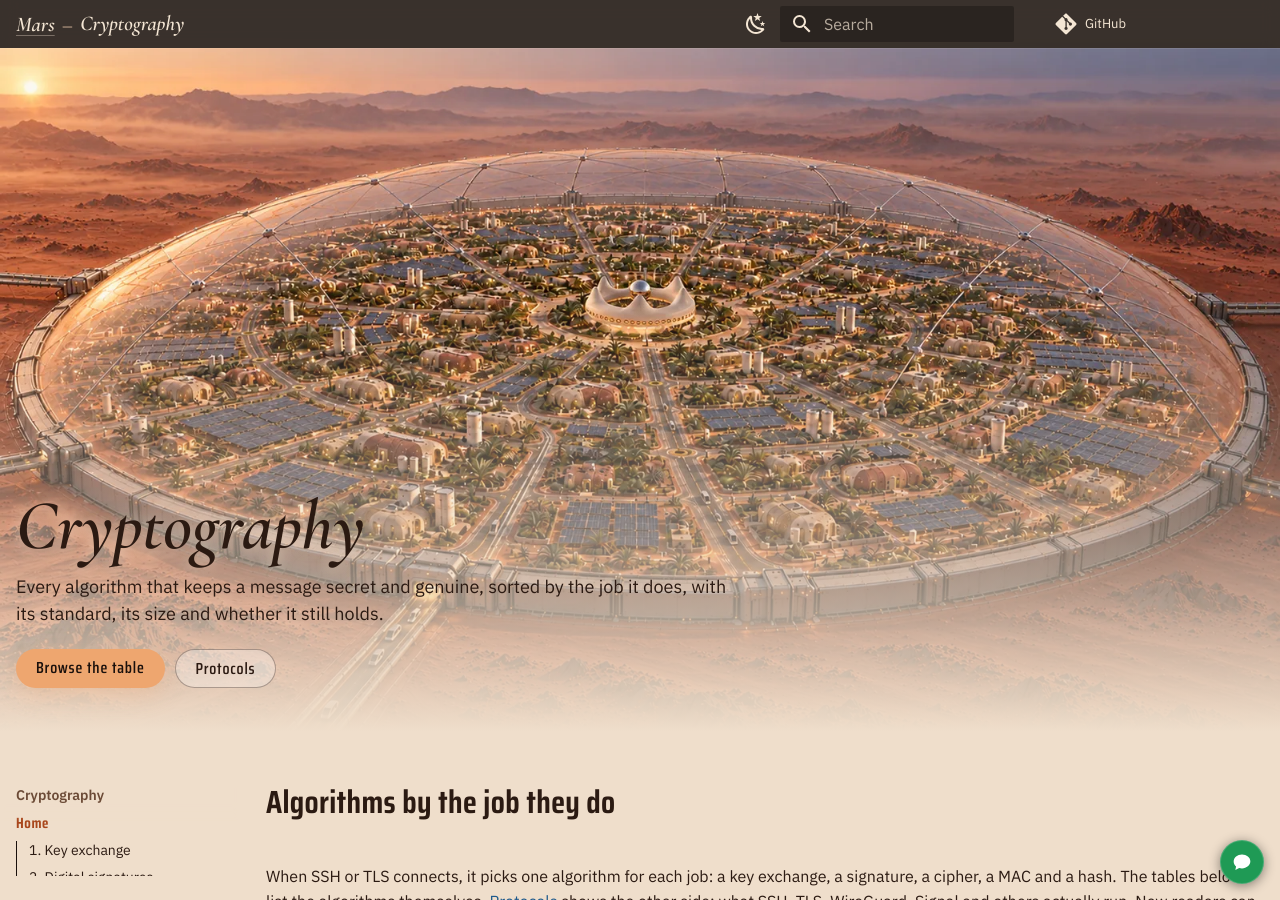
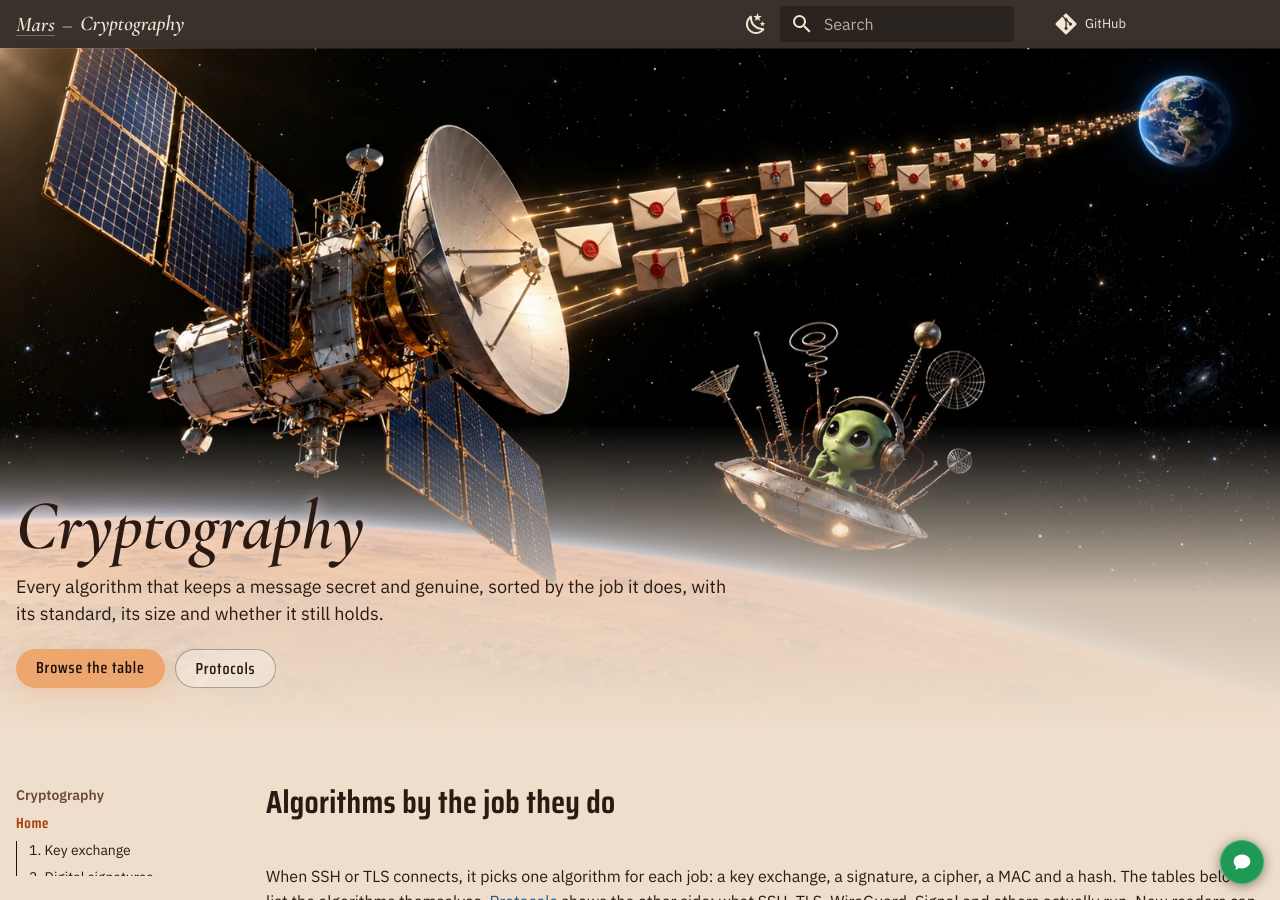
Before and after one commit to TTMathCS/cryptography, an MkDocs documentation site: the page built from docs/index.md, in a window 1280 px wide and 900 px high. Built offline with MkDocs 1.6.1 and Material for MkDocs 9.7.7, drawn with Linux system fonts in a browser that asks for light colours; comment, search, counter and statistics services are not loaded.

Commit message:
Home banner: the alien in the middle (sealed letters from Mars to Earth, an alien listening in) instead of the city; on phones the whole picture sits above the words (#3)

```diff
--- a/docs/stylesheets/mars.css
+++ b/docs/stylesheets/mars.css
@@ -21,6 +21,7 @@
   color-scheme: dark;
   --mars-bg: #120b09;
   --mars-bg-fade: rgba(18, 11, 9, 0.5);
+  --mars-bg-soft: rgba(18, 11, 9, 0.82);
   --mars-panel: #1c110e;
   --mars-rust: #eea66f;
   --mars-photo: url("../images/21-starlit-city.webp");
@@ -53,6 +54,7 @@
   color-scheme: light;
   --mars-bg: #efdecb;
   --mars-bg-fade: rgba(239, 222, 203, 0.45);
+  --mars-bg-soft: rgba(239, 222, 203, 0.86);
   --mars-panel: #e6cfb6;
   --mars-rust: #a9471c;
   --mars-photo: url("../images/27-dawn-after-storm.webp");
@@ -130,8 +132,8 @@
   align-items: flex-end;
   min-height: min(76vh, 40rem);
   background:
-    linear-gradient(180deg, transparent 35%, var(--mars-bg-fade) 70%, var(--md-default-bg-color) 100%),
-    var(--mars-photo) center 42% / cover no-repeat;
+    linear-gradient(180deg, transparent 55%, var(--mars-bg-fade) 68%, var(--mars-bg-soft) 80%, var(--md-default-bg-color) 100%),
+    url("../images/alien-in-the-middle.webp") center 45% / cover no-repeat;
 }
 
 .mars-hero__inner {
@@ -265,7 +267,15 @@
 }
 
 @media screen and (max-width: 44.9375em) {
-  .mars-hero { min-height: 60vh; }
+  /* phones: the whole picture above the words (the alien stays in view), the words on the plain page colour */
+  .mars-hero {
+    min-height: 0;
+    padding-top: calc(56.25vw * 1.25 - 1rem);
+    background:
+      linear-gradient(180deg, transparent calc(56.25vw * 1.25 - 5rem), var(--md-default-bg-color) calc(56.25vw * 1.25)),
+      url("../images/alien-in-the-middle.webp") 62% top / 125% auto no-repeat,
+      var(--md-default-bg-color);
+  }
   .md-container { background-size: auto, 200% auto, auto; }
 }
 
```
Also changed, not shown: docs/images/alien-in-the-middle.webp (added).
